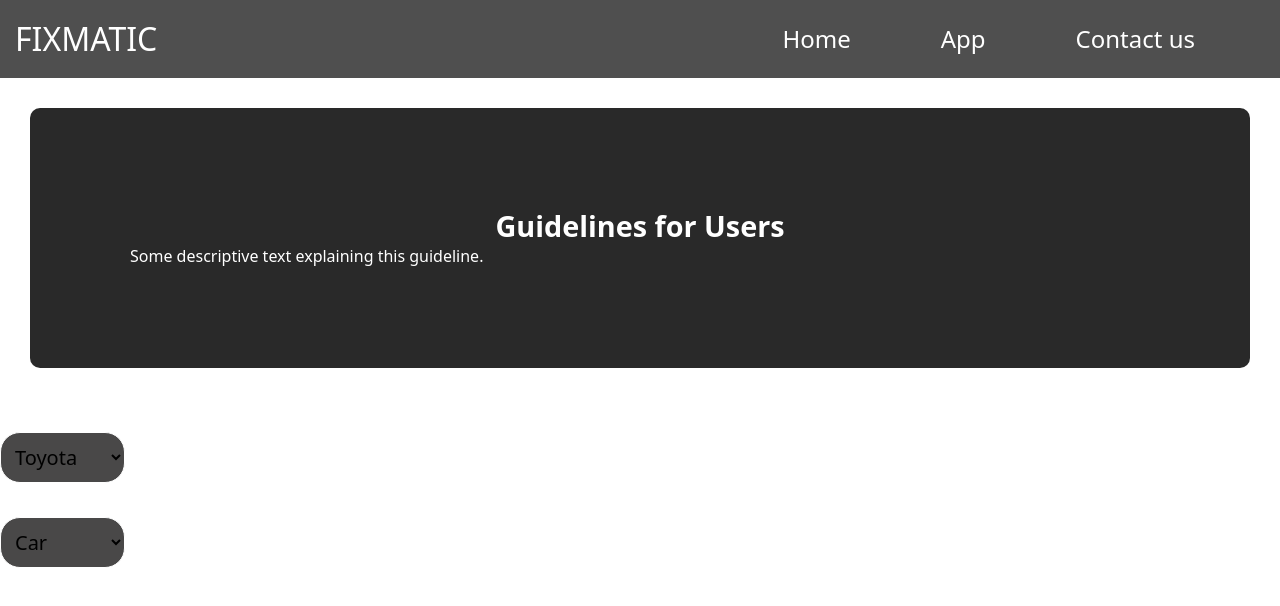
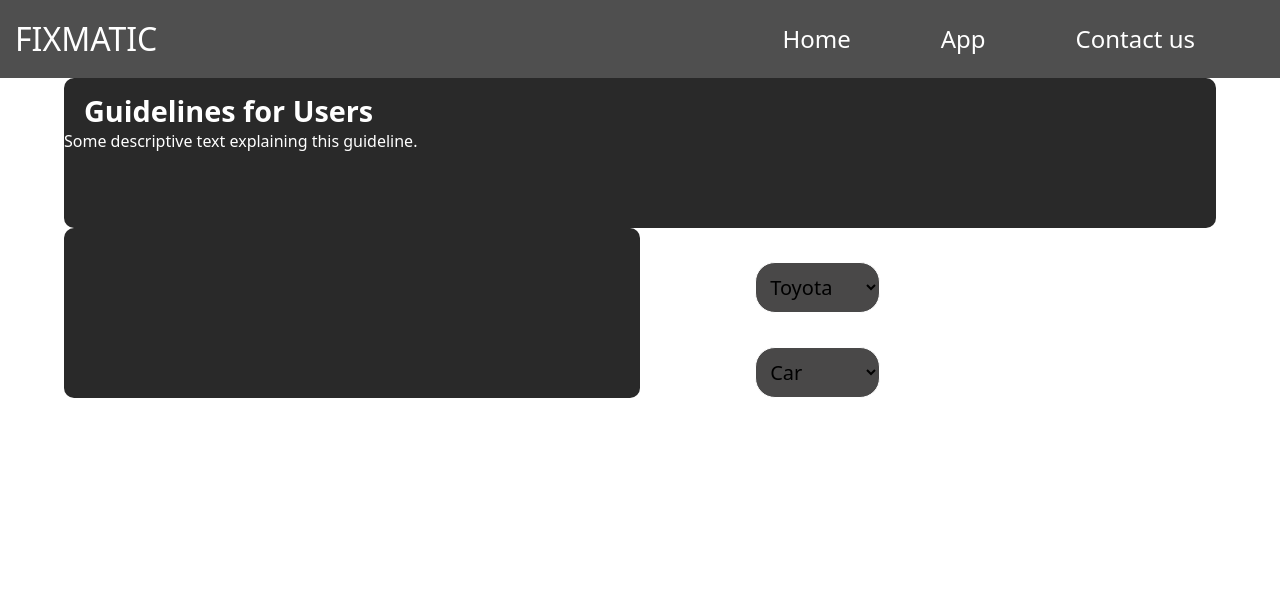
Before and after one commit to KaveeshaChan/SDGP-SE-37, a React (Vite) app in the folder SDGP-37/: page /app in a window 1280 px wide. Shown: the top 606 px of the page. Built offline with nearby package versions, Linux system fonts and the light colour scheme.

Commit message:
appPage update

```diff
--- a/SDGP-37/src/pages/appPage.css
+++ b/SDGP-37/src/pages/appPage.css
@@ -1,6 +1,22 @@
 .brand-type-selector h2 {
     margin-bottom: 10px;
     color: #ffffff;
+  }
+  .section{
+    display: flex;
+    width: 90%;
+    margin: auto;
+  }
+  .selection{
+    width: 40%;
+    justify-content: space-between;
+  }
+  .image-uploader{
+    width: 50%;
+    justify-content: space-between;
+    background-color: #292929;
+    margin-right: 10%;
+    border-radius: 10px;
   }
 .brand-type-selector select {
     width: 125px ;
@@ -11,20 +27,22 @@
     background-color: #494848;
   }
   .guidelines-container {
-    margin: 30px ;
-    max-width: 1400px;
-    padding: 100px;
+    margin: auto ;
+    width: 90%;
+    max-width: 90%;
     background-color: #292929;
     border-radius: 10px;
-
+    min-height: 150px;
   }
 
   .guidelines-heading {
     font-size: 1.8rem;
     font-weight: bold;
-    text-align:center;
+    text-align:left;
     line-height: 36px;
     color: #ffffff;
+    padding-left: 20px;
+    padding-top: 15px;
   }
   .p {
     color: #ffffff;
--- a/SDGP-37/src/pages/appPage.jsx
+++ b/SDGP-37/src/pages/appPage.jsx
@@ -8,6 +8,8 @@ export default function AppPage() {
       {/* ... more guidelines */}
     </div>
     <div className="section">
+      <section className='image-uploader'></section>
+      <section className='selection'>
       <section className="brand-type-selector">
         <h2>Select brand</h2>
         <select name="brand">
@@ -22,6 +24,7 @@ export default function AppPage() {
           <option value="Car2">Car2</option>
         </select>
       </section>
+      </section>
     </div>
     </>
   );
```
